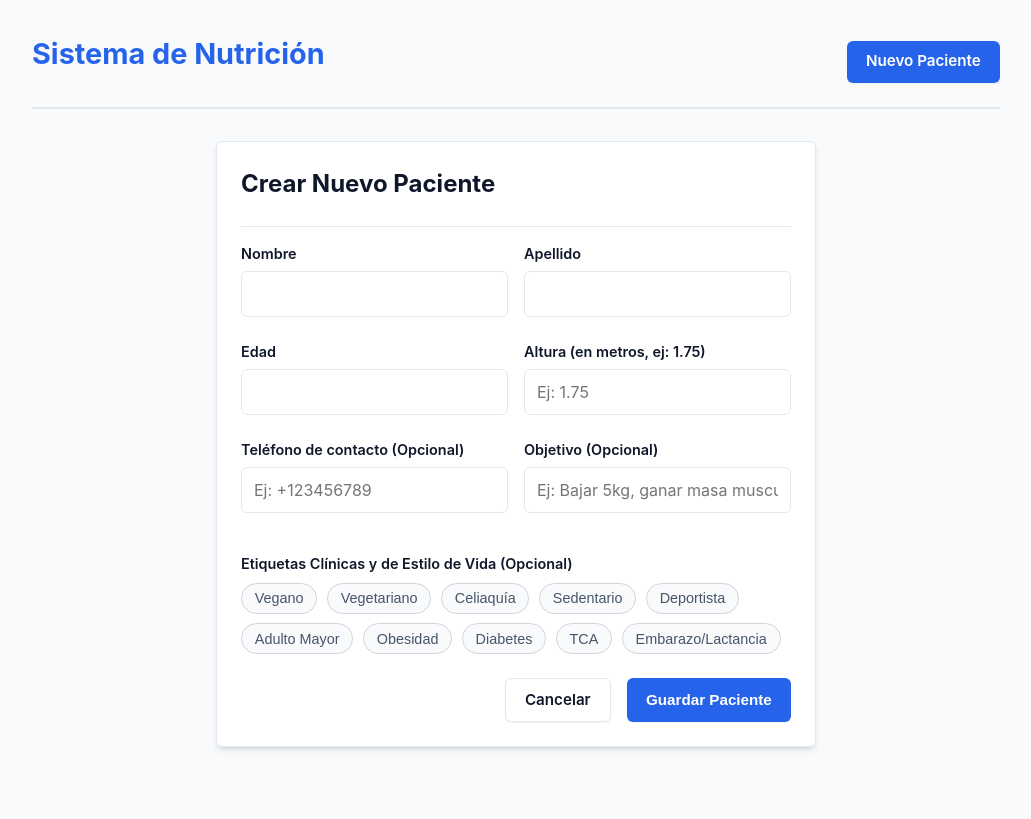
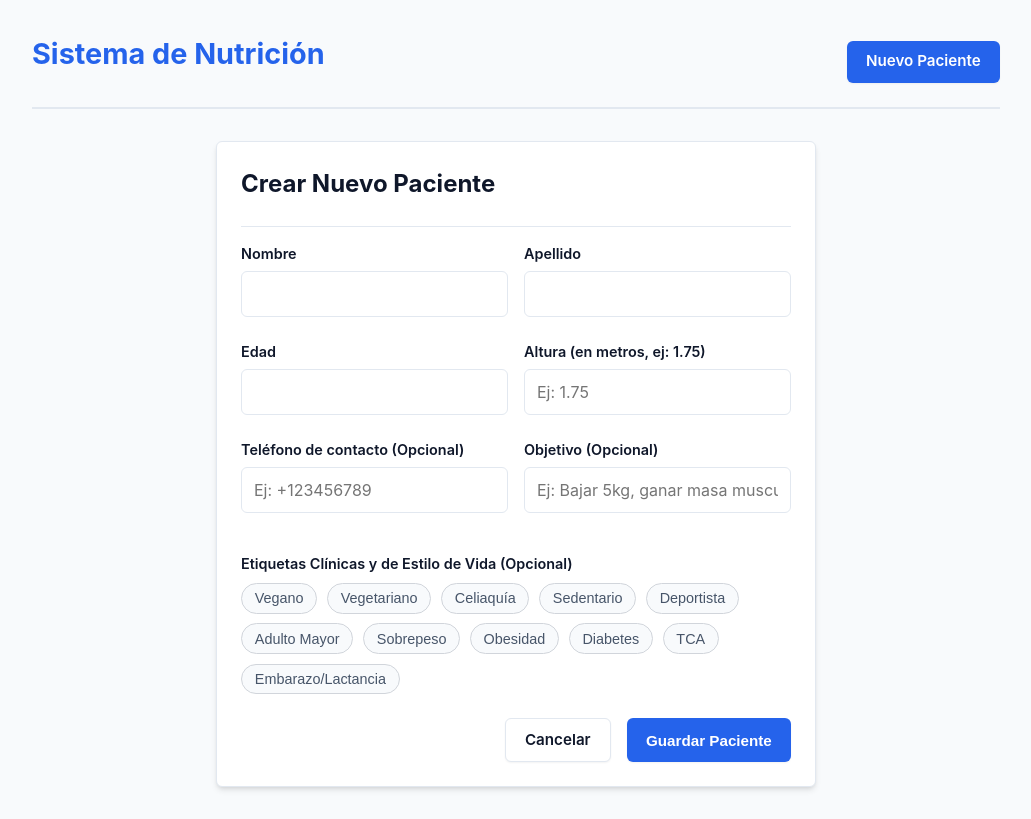
Before and after one commit to Fesci/NutriFesFront, a React (Vite) app: page /patients/new in a window 1280 px wide. Shown: the whole page, without its empty margins (124-1155 px from the left). Built offline with nearby package versions, Linux system fonts and the light colour scheme.

Commit message:
Se agrego la etiqutea de sobrepeso

```diff
--- a/src/pages/NewPatient.jsx
+++ b/src/pages/NewPatient.jsx
@@ -6,7 +6,7 @@ export default function NewPatient() {
   const navigate = useNavigate();
   const availableTags = [
     'Vegano', 'Vegetariano', 'Celiaquía', 'Sedentario', 'Deportista',
-    'Adulto Mayor', 'Obesidad', 'Diabetes', 'TCA', 'Embarazo/Lactancia'
+    'Adulto Mayor', 'Sobrepeso', 'Obesidad', 'Diabetes', 'TCA', 'Embarazo/Lactancia'
   ];
 
   const [formData, setFormData] = useState({
```
